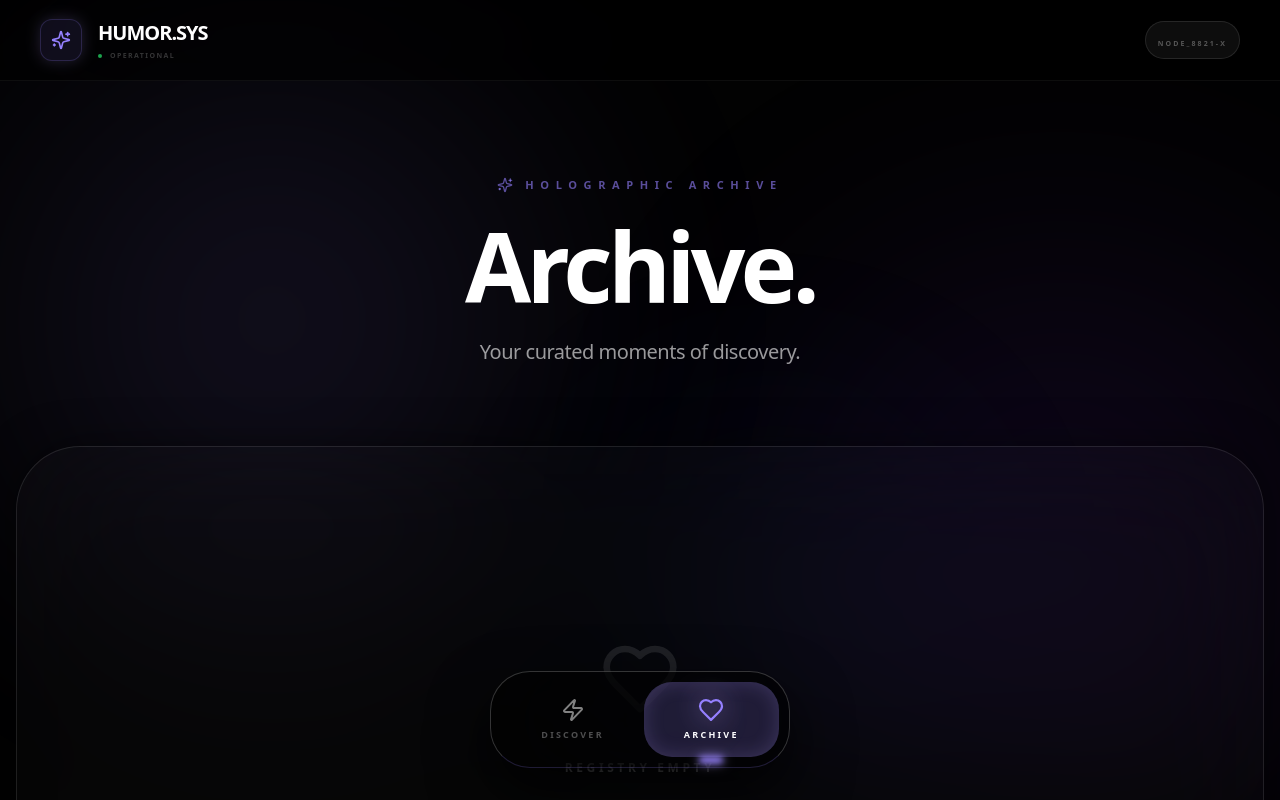
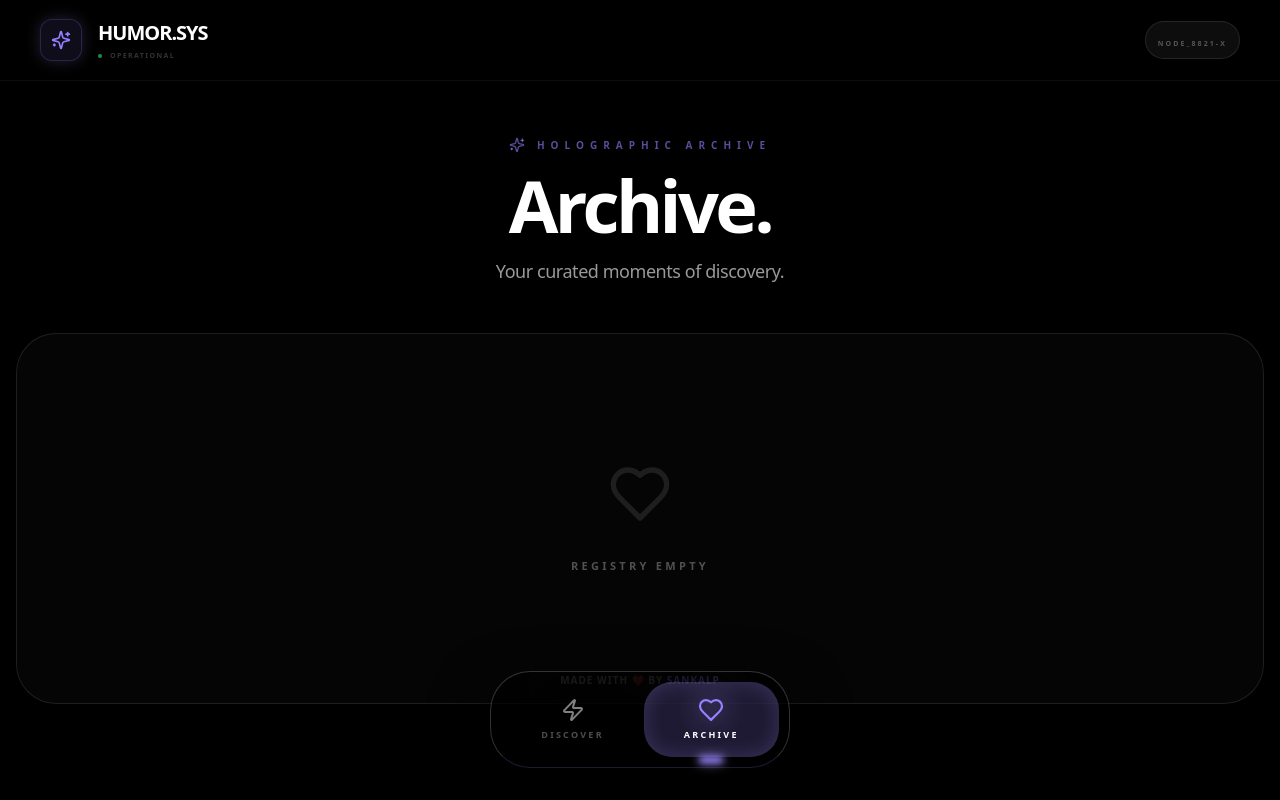
Before and after one commit to Sankalp17399/Humorbysankalp, a React (Vite) app: page /favorites in a window 1280 px wide. Shown: the top 800 px of the page. Built offline with nearby package versions, Linux system fonts and the light colour scheme.

Commit message:
[dyad] Fixing layout to viewport for non-scrolling UI - wrote 4 file(s)

```diff
--- a/src/components/JokeCard.tsx
+++ b/src/components/JokeCard.tsx
@@ -69,7 +69,7 @@ const JokeCard: React.FC = () => {
 
   return (
     <div
-      className="w-full max-w-xl px-4 py-2 sm:py-6 flex justify-center perspective-[1200px]"
+      className="w-full max-w-xl px-4 flex flex-col items-center justify-center flex-grow perspective-[1200px]"
       onMouseMove={handleMouseMove}
       onMouseLeave={handleMouseLeave}
     >
@@ -93,7 +93,7 @@ const JokeCard: React.FC = () => {
 
           <div className="absolute inset-0 bg-gradient-to-br from-primary/10 via-transparent to-transparent opacity-40 z-0" />
 
-          <CardHeader className="relative flex flex-row items-center justify-between p-7 sm:p-10 pb-0 z-10">
+          <CardHeader className="relative flex flex-row items-center justify-between p-6 sm:p-10 pb-0 z-10">
             <div className="flex items-center space-x-2 sm:space-x-3">
               <div className="h-2 w-2 bg-primary rounded-full animate-pulse shadow-[0_0_8px_rgba(180,160,255,1)]" />
               <div className="flex flex-col">
@@ -125,19 +125,19 @@ const JokeCard: React.FC = () => {
             </div>
           </CardHeader>
 
-          <CardContent className="relative min-h-[200px] sm:min-h-[280px] flex flex-col justify-center px-8 sm:px-14 py-8 sm:py-10 z-10">
+          <CardContent className="relative min-h-[160px] sm:min-h-[220px] flex flex-col justify-center px-8 sm:px-14 py-6 sm:py-8 z-10">
             {isLoading || isFetching ? (
               <div className="space-y-4 sm:space-y-6">
                 <div className="h-6 sm:h-9 w-3/4 bg-white/10 rounded-full shimmer" />
                 <div className="h-10 sm:h-14 w-full bg-white/10 rounded-2xl shimmer" />
               </div>
             ) : joke ? (
-              <div className="space-y-8 sm:space-y-12">
-                <h2 className="text-xl sm:text-3xl lg:text-4xl font-bold leading-tight tracking-tight text-white">
+              <div className="space-y-6 sm:space-y-10">
+                <h2 className="text-xl sm:text-2xl lg:text-3xl font-bold leading-tight tracking-tight text-white">
                   {joke.setup}
                 </h2>
                 <div className="animate-in fade-in slide-in-from-bottom-4 duration-500">
-                  <p className="text-3xl sm:text-5xl lg:text-6xl font-black bg-clip-text text-transparent bg-gradient-to-r from-white via-primary to-white leading-tight tracking-tighter">
+                  <p className="text-3xl sm:text-4xl lg:text-5xl font-black bg-clip-text text-transparent bg-gradient-to-r from-white via-primary to-white leading-tight tracking-tighter">
                     {joke.punchline}
                   </p>
                 </div>
@@ -145,11 +145,11 @@ const JokeCard: React.FC = () => {
             ) : null}
           </CardContent>
 
-          <CardFooter className="relative p-7 sm:p-10 pt-0 z-10">
+          <CardFooter className="relative p-6 sm:p-10 pt-0 z-10">
             <Button
               onClick={handleFetchNewJoke}
               disabled={isFetching}
-              className="w-full h-14 sm:h-20 rounded-2xl sm:rounded-3xl bg-white text-black hover:bg-white/90 font-black text-[11px] sm:text-[13px] uppercase tracking-[0.25em] transition-all active:scale-[0.97] shadow-xl"
+              className="w-full h-14 sm:h-16 rounded-2xl bg-white text-black hover:bg-white/90 font-black text-[11px] sm:text-[13px] uppercase tracking-[0.25em] transition-all active:scale-[0.97] shadow-xl"
             >
               {isFetching ? <Loader2 className="h-5 w-5 animate-spin" /> : "Discover Next"}
             </Button>
--- a/src/components/Layout.tsx
+++ b/src/components/Layout.tsx
@@ -9,7 +9,7 @@ interface LayoutProps {
 
 const Layout: React.FC<LayoutProps> = ({ children }) => {
   return (
-    <div className="min-h-screen flex flex-col relative pb-32">
+    <div className="h-[100dvh] w-full flex flex-col relative overflow-hidden bg-black">
       {/* Aura System */}
       <div className="aura-container">
         <div className="aura aura-1" />
@@ -18,11 +18,20 @@ const Layout: React.FC<LayoutProps> = ({ children }) => {
       </div>
 
       <Header />
-      <main className="flex-grow container mx-auto px-4 py-8 flex flex-col items-center">
-        {children}
+
+      {/* Scrollable Content Area */}
+      <main className="flex-grow overflow-y-auto overflow-x-hidden relative custom-scrollbar">
+        <div className="container mx-auto px-4 py-6 flex flex-col items-center min-h-full">
+          {children}
+          {/* Spacer for bottom UI */}
+          <div className="h-40 w-full shrink-0" />
+        </div>
       </main>
-      <BottomNav />
-      <MadeWithDyad />
+
+      <div className="fixed bottom-0 left-0 right-0 z-50 pointer-events-none">
+        <MadeWithDyad />
+        <BottomNav />
+      </div>
     </div>
   );
 };
--- a/src/components/made-with-dyad.tsx
+++ b/src/components/made-with-dyad.tsx
@@ -1,7 +1,7 @@
 export const MadeWithDyad = () => {
   return (
-    <div className="p-6 text-center pb-36">
-      <p className="text-xs font-medium text-white/40 tracking-widest uppercase">
+    <div className="flex justify-center pb-28">
+      <p className="text-[10px] font-bold text-white/40 tracking-widest uppercase">
         Made with ❤️ by <span className="text-primary/80 font-black">Sankalp</span>
       </p>
     </div>
--- a/src/pages/Favorites.tsx
+++ b/src/pages/Favorites.tsx
@@ -9,43 +9,43 @@ const Favorites: React.FC = () => {
   const { favorites, toggleFavorite } = useFavorites();
 
   return (
-    <div className="w-full max-w-7xl mx-auto space-y-10 sm:space-y-20 py-8 sm:py-16 px-4 sm:px-0 animate-in fade-in duration-700">
-      <div className="text-center space-y-4 sm:space-y-6">
-        <div className="flex items-center justify-center space-x-3 text-primary/60 text-[9px] sm:text-[11px] font-black uppercase tracking-[0.4em] sm:tracking-[0.6em]">
-          <Sparkles className="h-3.5 w-3.5 sm:h-4 sm:w-4" />
+    <div className="w-full max-w-7xl mx-auto space-y-8 sm:space-y-12 py-4 sm:py-8 animate-in fade-in duration-700">
+      <div className="text-center space-y-2 sm:space-y-4">
+        <div className="flex items-center justify-center space-x-3 text-primary/60 text-[9px] sm:text-[10px] font-black uppercase tracking-[0.4em] sm:tracking-[0.6em]">
+          <Sparkles className="h-3 w-3 sm:h-4 sm:w-4" />
           <span>Holographic Archive</span>
         </div>
-        <h1 className="text-4xl sm:text-8xl font-black tracking-tighter text-white">Archive.</h1>
-        <p className="text-white/60 text-sm sm:text-xl font-medium tracking-tight">Your curated moments of discovery.</p>
+        <h1 className="text-4xl sm:text-7xl font-black tracking-tighter text-white leading-none">Archive.</h1>
+        <p className="text-white/60 text-xs sm:text-lg font-medium tracking-tight">Your curated moments of discovery.</p>
       </div>
 
       {favorites.length === 0 ? (
-        <div className="flex flex-col items-center justify-center p-24 sm:p-48 border border-white/10 bg-white/[0.02] rounded-[2.5rem] sm:rounded-[4rem] backdrop-blur-3xl shadow-[0_0_40px_rgba(0,0,0,0.5)]">
-          <Heart className="h-12 w-12 sm:h-20 sm:w-20 text-white/10 mb-8 sm:mb-10" />
-          <p className="text-white/30 font-bold uppercase tracking-[0.3em] text-[10px] sm:text-[12px]">Registry Empty</p>
+        <div className="flex flex-col items-center justify-center py-20 sm:py-32 border border-white/10 bg-white/[0.02] rounded-[2.5rem] backdrop-blur-3xl">
+          <Heart className="h-10 w-10 sm:h-16 sm:w-16 text-white/10 mb-6 sm:mb-8" />
+          <p className="text-white/30 font-bold uppercase tracking-[0.3em] text-[9px] sm:text-[11px]">Registry Empty</p>
         </div>
       ) : (
-        <div className="grid gap-6 sm:gap-10 grid-cols-1 md:grid-cols-2 lg:grid-cols-3">
+        <div className="grid gap-4 sm:gap-8 grid-cols-1 md:grid-cols-2 lg:grid-cols-3">
           {favorites.map((joke, index) => (
             <Card
               key={joke.id}
               style={{ animationDelay: `${index * 50}ms` }}
-              className="animate-in fade-in slide-in-from-bottom-6 duration-700 fill-mode-both border border-white/20 bg-white/[0.03] backdrop-blur-2xl rounded-2xl sm:rounded-[2.5rem] overflow-hidden group hover:border-primary/40 transition-all shadow-[0_15px_40px_rgba(0,0,0,0.4)]"
+              className="animate-in fade-in slide-in-from-bottom-4 duration-500 fill-mode-both border border-white/20 bg-white/[0.03] backdrop-blur-2xl rounded-2xl overflow-hidden group hover:border-primary/40 transition-all shadow-lg"
             >
-              <CardHeader className="flex flex-row items-center justify-between p-7 sm:p-10 pb-4">
-                <span className="text-[8px] sm:text-[10px] font-black uppercase tracking-[0.3em] text-white/40">ID_#{joke.id}</span>
+              <CardHeader className="flex flex-row items-center justify-between p-6 sm:p-8 pb-2">
+                <span className="text-[8px] sm:text-[9px] font-black uppercase tracking-[0.2em] text-white/40">ID_#{joke.id}</span>
                 <button
                   onClick={() => toggleFavorite(joke)}
-                  className="p-2.5 rounded-xl bg-white/0 hover:bg-white/10 text-white/30 hover:text-red-500 transition-all border border-transparent hover:border-red-500/20"
+                  className="p-2 rounded-lg bg-white/0 hover:bg-white/10 text-white/30 hover:text-red-500 transition-all"
                 >
-                  <Trash2 className="h-4.5 w-4.5" />
+                  <Trash2 className="h-4 w-4" />
                 </button>
               </CardHeader>
-              <CardContent className="p-7 sm:p-10 pt-0 space-y-4 sm:space-y-8">
-                <p className="text-lg sm:text-2xl font-bold text-white leading-snug tracking-tight">
+              <CardContent className="p-6 sm:p-8 pt-0 space-y-3 sm:space-y-5">
+                <p className="text-base sm:text-xl font-bold text-white leading-snug tracking-tight">
                   {joke.setup}
                 </p>
-                <p className="text-2xl sm:text-4xl font-black text-primary tracking-tighter drop-shadow-[0_0_10px_rgba(180,160,255,0.4)]">
+                <p className="text-xl sm:text-2xl font-black text-primary tracking-tighter">
                   {joke.punchline}
                 </p>
               </CardContent>
```
